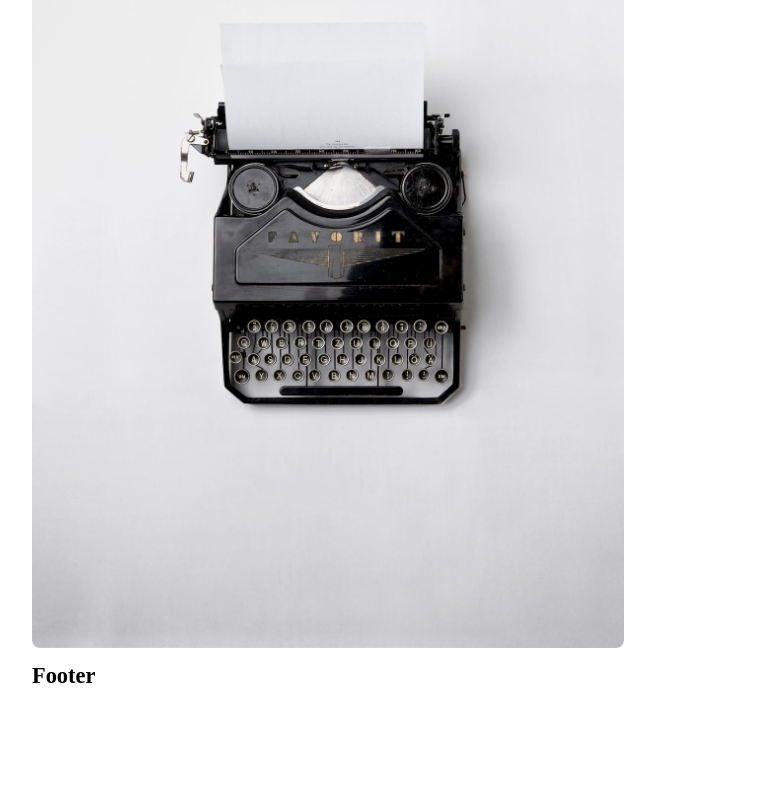
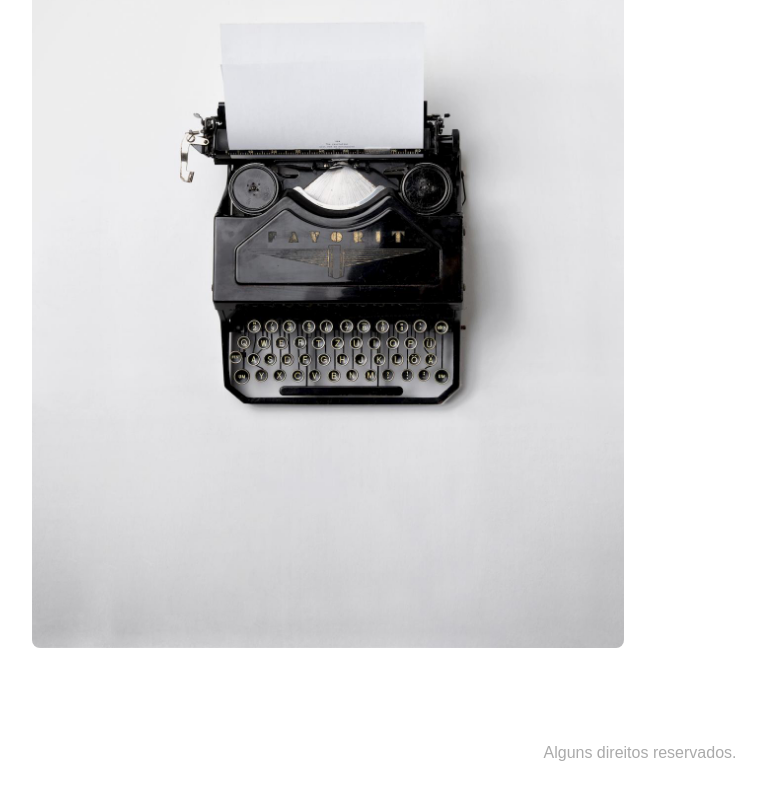
Before and after one commit to souzannatha/loja-ranek, a React (Vite) app: page /contato in a window 1280 px wide. Shown: the part 322-1122 px from the top of the page, without its empty margins (0-766 px from the left). Before the commit the page ends 1043 px from the top, so only its background shows below. Built offline with nearby package versions, Linux system fonts and the light colour scheme.

Commit message:
estilização do footer

```diff
--- a/src/Components/Footer.jsx
+++ b/src/Components/Footer.jsx
@@ -3,7 +3,7 @@ import styles from "./Footer.module.css";
 const Footer = () => {
   return (
     <div className={styles.footer}>
-      <h1>Footer</h1>
+      <p>Alguns direitos reservados.</p>
     </div>
   );
 };
--- a/src/Components/Footer.module.css
+++ b/src/Components/Footer.module.css
@@ -0,0 +1,8 @@
+.footer {
+  text-align: center;
+  font-family: Arial, Helvetica, sans-serif;
+  color: #aaa;
+  height: 10rem;
+  padding-top: 5rem;
+  box-sizing: border-box;
+}
```
